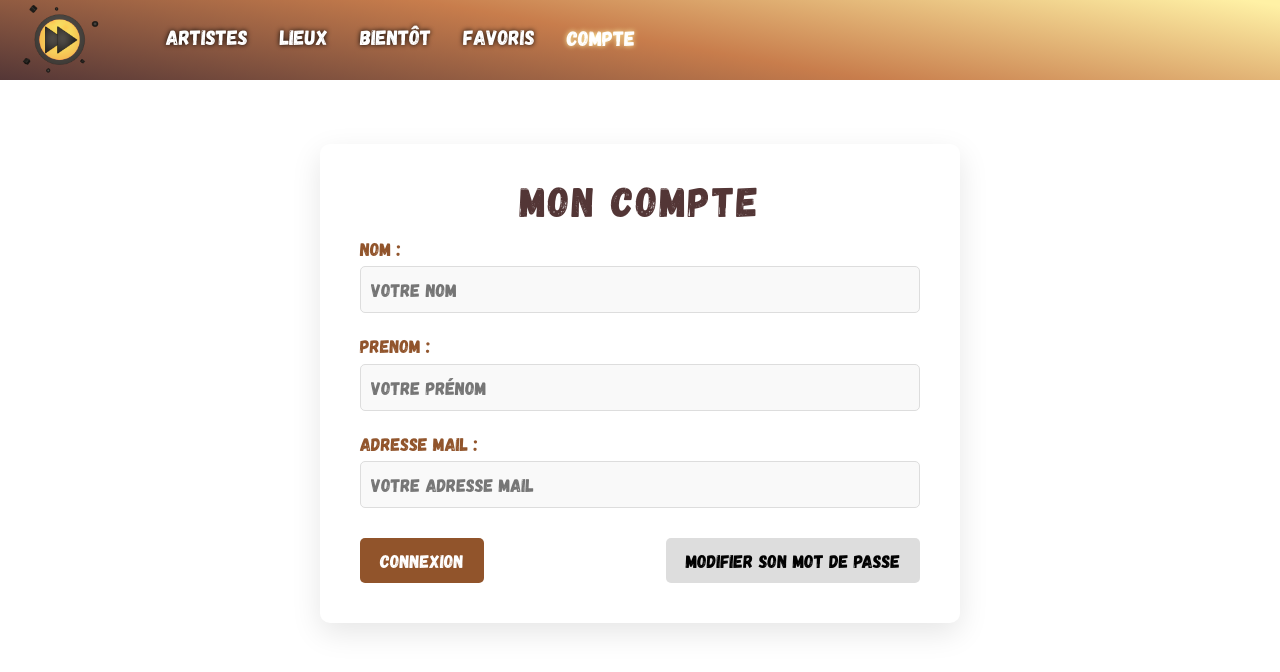
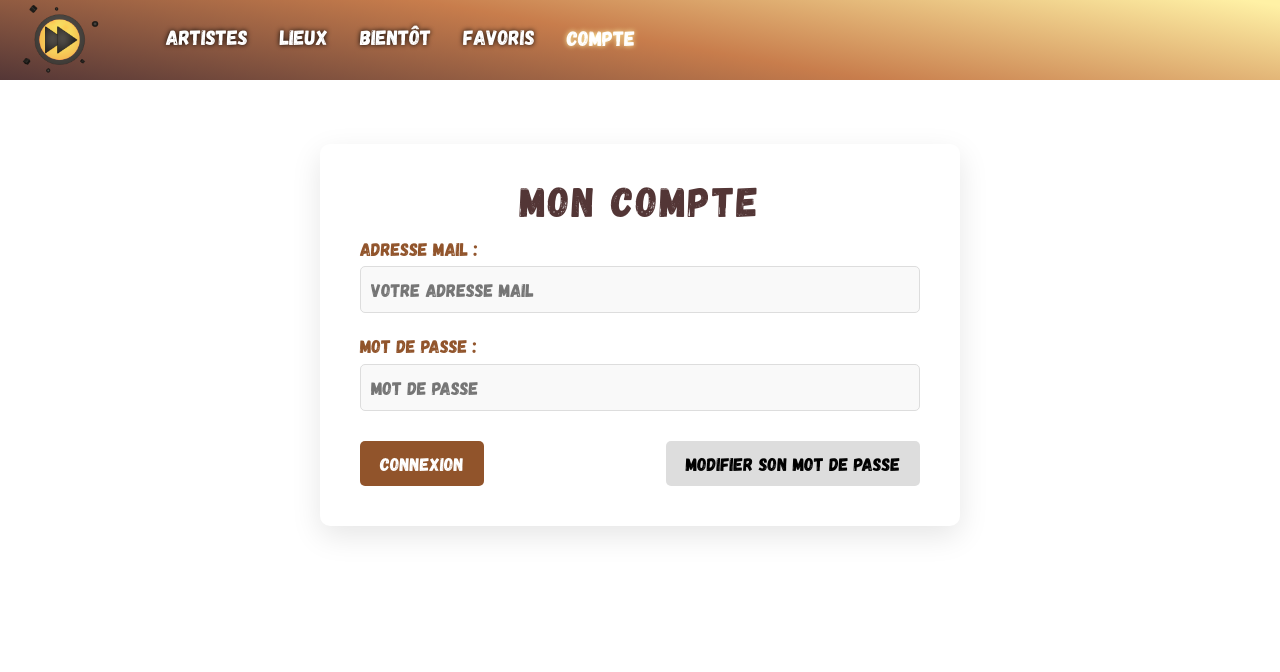
Before and after one commit to KyoTensu/Projet_Java_2025_front, an Angular app: page /compte in a window 1280 px wide. Shown: the top 672 px of the page. Built offline with nearby package versions, Linux system fonts and the light colour scheme.

Commit message:
ÃMise en place intermédiaire de la page de connexion (erreur dans requête)

```diff
--- a/src/app/compte/compte.component.html
+++ b/src/app/compte/compte.component.html
@@ -2,22 +2,17 @@
     <h1>MON COMPTE</h1>
 
     <div class="form-group">
-        <label for="nom">NOM :</label>
-        <input type="text" id="nom" placeholder="Votre nom">
+        <label for="email">ADRESSE MAIL :</label>
+        <input type="email" id="email" placeholder="Votre adresse mail" [(ngModel)]="mail">
     </div>
 
     <div class="form-group">
-        <label for="prenom">PRENOM :</label>
-        <input type="text" id="prenom" placeholder="Votre prénom">
-    </div>
-
-    <div class="form-group">
-        <label for="email">ADRESSE MAIL :</label>
-        <input type="email" id="email" placeholder="Votre adresse mail">
+      <label for="password">MOT DE PASSE :</label>
+      <input type="password" id="password" placeholder="Mot de passe" [(ngModel)]="password">
     </div>
 
     <div class="button-container">
-        <button class="modify-button primary">Connexion</button>
+        <button class="modify-button primary" (click)="onConnectButtonClick()">Connexion</button>
         <button class="modify-button">MODIFIER SON MOT DE PASSE</button>
     </div>
 </div>
--- a/src/app/compte/compte.component.scss
+++ b/src/app/compte/compte.component.scss
@@ -41,7 +41,7 @@ label {
     color: #91542b; /* Accent color for labels */
 }
 
-input[type="text"], input[type="email"] {
+input[type="text"], input[type="password"], input[type="email"] {
     font-family: 'Gagalin';
     font-size: 1.1em;
     padding: 10px;
@@ -52,7 +52,7 @@ input[type="text"], input[type="email"] {
     transition: border 0.3s ease, box-shadow 0.3s ease;
 }
 
-input[type="text"]:focus, input[type="email"]:focus {
+input[type="text"]:focus, input[type="password"]:focus, input[type="email"]:focus {
     border-color: #91542b; /* Accent color on focus */
     box-shadow: 0 0 10px rgba(145, 84, 43, 0.2); /* Light shadow on focus */
 }
--- a/src/app/compte/compte.component.ts
+++ b/src/app/compte/compte.component.ts
@@ -1,15 +1,32 @@
 import { Component, OnInit } from '@angular/core';
+import { Utilisateur } from "../models/utilisateur.model"
+import { UtilisateurService } from "../services/utilisateur.service"
+import { Router } from "@angular/router"
 
 @Component({
-  selector: 'epf-compte',
-  templateUrl: './compte.component.html',
-  styleUrls: ['./compte.component.scss']
+  selector: "epf-compte",
+  templateUrl: "./compte.component.html",
+  styleUrls: ["./compte.component.scss"],
 })
 export class CompteComponent implements OnInit {
+  user: Utilisateur | null = null
+  mail: string = ''
+  password: string = ''
 
-  constructor() { }
+  constructor(private userService: UtilisateurService, private router: Router) {}
 
-  ngOnInit(): void {
+  ngOnInit() {}
+
+  onConnectButtonClick() {
+    this.userService.connectUser(this.mail, this.password).subscribe(
+      (data: Utilisateur) => {
+        this.user = data;
+        localStorage.setItem('user_id', this.user.id.toString())
+        this.router.navigate(['/bientot'])
+      },
+      error => {
+        console.error('Error fetching the user:', error);
+      }
+    );
   }
-
 }
--- /dev/null
+++ b/src/app/services/utilisateur.service.ts
@@ -0,0 +1,18 @@
+import { Injectable } from '@angular/core';
+import { HttpClient } from "@angular/common/http"
+import { Observable } from "rxjs"
+import { Utilisateur } from "../models/utilisateur.model"
+
+@Injectable({
+  providedIn: 'root'
+})
+export class UtilisateurService {
+
+  constructor(private http: HttpClient) { }
+
+  private userURL = "http://localhost:8080/utilisateurs"
+
+  connectUser(mail: string, password: string): Observable<Utilisateur>{
+    return this.http.get<Utilisateur>(this.userURL+"/"+mail+"/"+password)
+  }
+}
```
Also changed, not shown: src/app/models/utilisateur.model.ts (added, +10 -0 lines), 1 other file (tests, documents, lock files or other folders).
